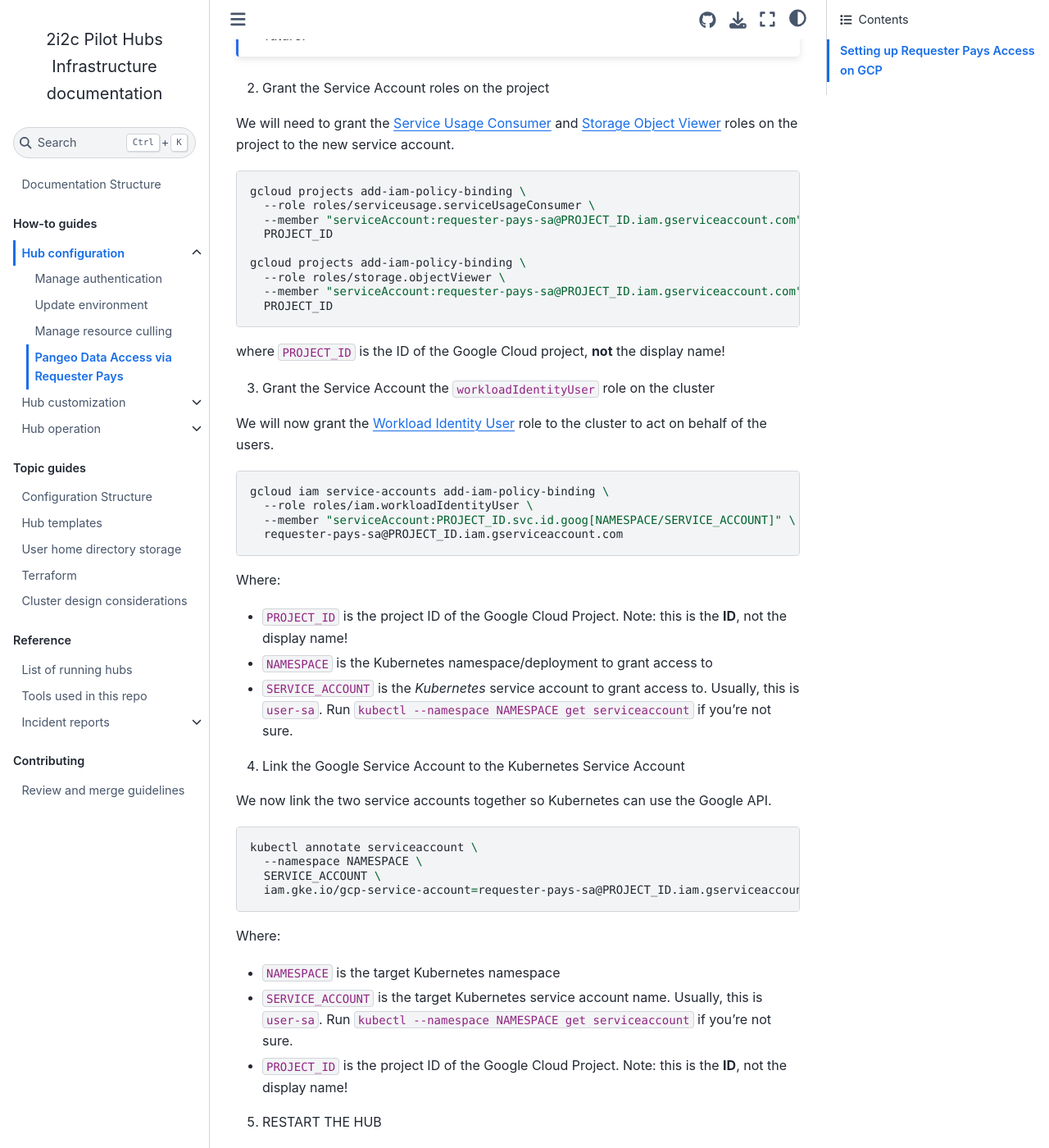
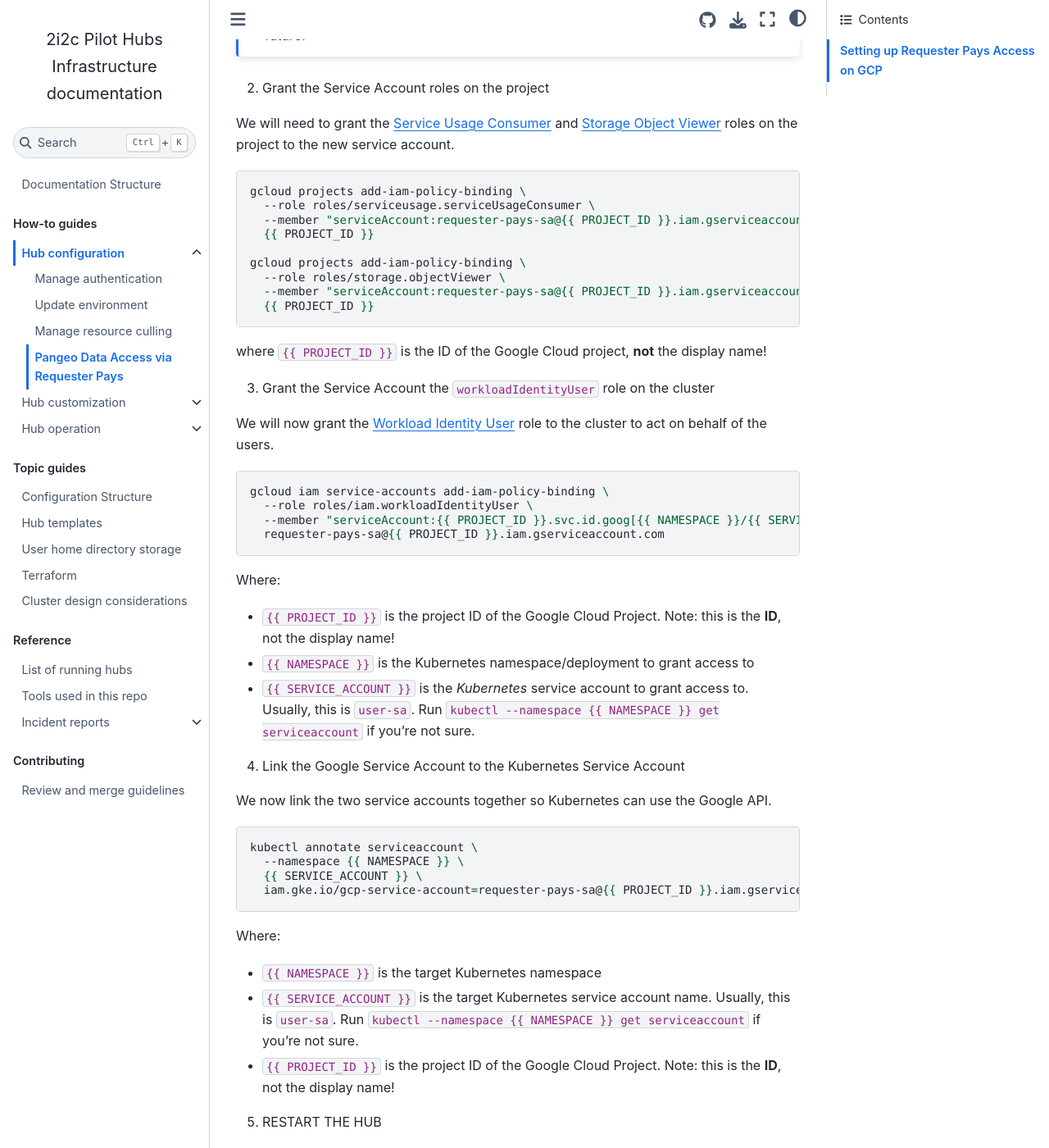
Before and after one commit to 2i2c-org/infrastructure, a Sphinx documentation site: the page built from docs/howto/configure/data-access.md, in a window 1280 px wide and 1400 px high, scrolled down 864 px. Shown: the whole window at 82% size. Built offline with Sphinx 7.4.7 and the Sphinx Book theme 1.1.4, drawn with Linux system fonts in a browser that asks for light colours; pages that are not in the unit, such as notebooks, are missing from menus; the version number could not be read and is left out; some of the changed lines change nothing that is shown; some of the changed text lies outside the part shown.

Commit message:
Use curly braces to denote values that should be replaced

````diff
--- a/docs/howto/configure/data-access.md
+++ b/docs/howto/configure/data-access.md
@@ -35,16 +35,16 @@ We will need to grant the [Service Usage Consumer](https://cloud.google.com/iam/
 ```bash
 gcloud projects add-iam-policy-binding \
   --role roles/serviceusage.serviceUsageConsumer \
-  --member "serviceAccount:requester-pays-sa@PROJECT_ID.iam.gserviceaccount.com" \
-  PROJECT_ID
+  --member "serviceAccount:requester-pays-sa@{{ PROJECT_ID }}.iam.gserviceaccount.com" \
+  {{ PROJECT_ID }}
 
 gcloud projects add-iam-policy-binding \
   --role roles/storage.objectViewer \
-  --member "serviceAccount:requester-pays-sa@PROJECT_ID.iam.gserviceaccount.com" \
-  PROJECT_ID
+  --member "serviceAccount:requester-pays-sa@{{ PROJECT_ID }}.iam.gserviceaccount.com" \
+  {{ PROJECT_ID }}
 ```
 
-where `PROJECT_ID` is the ID of the Google Cloud project, **not** the display name!
+where `{{ PROJECT_ID }}` is the ID of the Google Cloud project, **not** the display name!
 
 3. Grant the Service Account the `workloadIdentityUser` role on the cluster
 
@@ -53,18 +53,18 @@ We will now grant the [Workload Identity User](https://cloud.google.com/iam/docs
 ```bash
 gcloud iam service-accounts add-iam-policy-binding \
   --role roles/iam.workloadIdentityUser \
-  --member "serviceAccount:PROJECT_ID.svc.id.goog[NAMESPACE/SERVICE_ACCOUNT]" \
-  requester-pays-sa@PROJECT_ID.iam.gserviceaccount.com
+  --member "serviceAccount:{{ PROJECT_ID }}.svc.id.goog[{{ NAMESPACE }}/{{ SERVICE_ACCOUNT }}]" \
+  requester-pays-sa@{{ PROJECT_ID }}.iam.gserviceaccount.com
 ```
 
 Where:
 
-- `PROJECT_ID` is the project ID of the Google Cloud Project.
+- `{{ PROJECT_ID }}` is the project ID of the Google Cloud Project.
   Note: this is the **ID**, not the display name!
-- `NAMESPACE` is the Kubernetes namespace/deployment to grant access to
-- `SERVICE_ACCOUNT` is the _Kubernetes_ service account to grant access to.
+- `{{ NAMESPACE }}` is the Kubernetes namespace/deployment to grant access to
+- `{{ SERVICE_ACCOUNT }}` is the _Kubernetes_ service account to grant access to.
   Usually, this is `user-sa`.
-  Run `kubectl --namespace NAMESPACE get serviceaccount` if you're not sure.
+  Run `kubectl --namespace {{ NAMESPACE }} get serviceaccount` if you're not sure.
 
 4. Link the Google Service Account to the Kubernetes Service Account
 
@@ -72,18 +72,18 @@ We now link the two service accounts together so Kubernetes can use the Google A
 
 ```bash
 kubectl annotate serviceaccount \
-  --namespace NAMESPACE \
-  SERVICE_ACCOUNT \
-  iam.gke.io/gcp-service-account=requester-pays-sa@PROJECT_ID.iam.gserviceaccount.com
+  --namespace {{ NAMESPACE }} \
+  {{ SERVICE_ACCOUNT }} \
+  iam.gke.io/gcp-service-account=requester-pays-sa@{{ PROJECT_ID }}.iam.gserviceaccount.com
 ```
 
 Where:
 
-- `NAMESPACE` is the target Kubernetes namespace
-- `SERVICE_ACCOUNT` is the target Kubernetes service account name.
+- `{{ NAMESPACE }}` is the target Kubernetes namespace
+- `{{ SERVICE_ACCOUNT }}` is the target Kubernetes service account name.
   Usually, this is `user-sa`.
-  Run `kubectl --namespace NAMESPACE get serviceaccount` if you're not sure.
-- `PROJECT_ID` is the project ID of the Google Cloud Project.
+  Run `kubectl --namespace {{ NAMESPACE }} get serviceaccount` if you're not sure.
+- `{{ PROJECT_ID }}` is the project ID of the Google Cloud Project.
   Note: this is the **ID**, not the display name!
 
 5. RESTART THE HUB
@@ -91,7 +91,7 @@ Where:
 This is a very important step.
 If you don't do this you won't see the changes applied.
 
-You can restart the hub by heading to `https://<hub_url>/hub/admin` (you need to be logged in as admin), clicking the "Shutdown Hub" button, and waiting for it to come back up.
+You can restart the hub by heading to `https://{{ hub_url }}/hub/admin` (you need to be logged in as admin), clicking the "Shutdown Hub" button, and waiting for it to come back up.
 
 You can now test the requester pays access by starting a server on the hub and running the below code in a script or Notebook.
 
````
